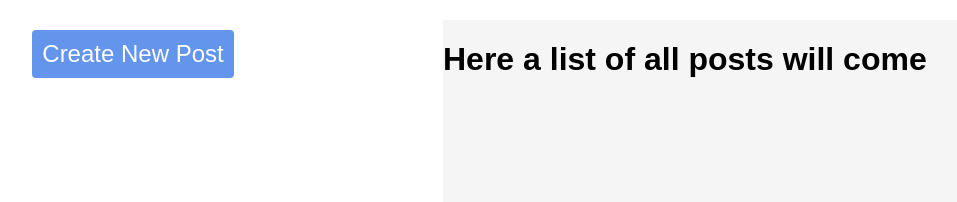
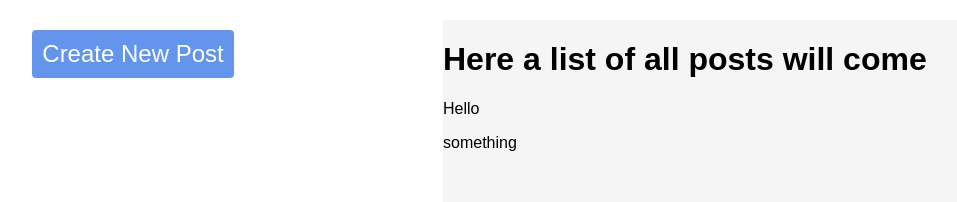
Before and after one commit to Ashu0039/post-editor, a React (Create React App) app: page / in a window 1280 px wide. Shown: the top 202 px of the page, without its empty margins (197-1154 px from the left). Built offline with nearby package versions, Linux system fonts and the light colour scheme.

Commit message:
Rendering a list of posts

```diff
--- a/src/App.js
+++ b/src/App.js
@@ -7,18 +7,101 @@ import PostList from './components/PostList/PostList';
 
 class App extends Component {
 
-  createNewPost(content) {
-    console.log("Create new post with content --> ", content);
+  constructor() {
+    super();
+
+    this.state = {
+      'posts' : [
+        {
+          '_id' : 1,
+          'title' : 'Hello',
+          'content' : 'wow'
+        },
+        {
+          '_id' : 2,
+          'title' : 'something',
+          'content' : 'sdfsf'
+        }
+      ]
+    };
+  }
+
+  createNewPost({title, content}) {
+    console.log("Create new post with content --> ", title, content);
+    let newPost = new Post({title, content});
+    console.log("Created new post --> ", newPost);
+    this.addNewPost(newPost);
+  }
+
+  addNewPost(newPost) {
+
+    if (newPost && newPost.id) {
+      let existingPosts = this.state.posts;
+
+      let afterAddingNewPost = [...existingPosts, newPost];
+
+      this.setState({
+        'posts' : afterAddingNewPost
+      });
+
+    }
+
   }
 
   render() {
     return (
       <div className="App">
-        <CreatePost createNewPost={this.createNewPost} />
-        <PostList />
+        <CreatePost createNewPost={this.createNewPost.bind(this)} />
+        <PostList posts={this.state.posts} />
       </div>
     );
   }
 }
 
+class Post {
+
+  constructor({title, content}) {
+
+    const newDate = new Date();
+
+    this._id = newDate / 1000 * 1000;
+
+    this.setContent(content);
+
+    this.setTitle(title);
+
+  }
+
+  get id () {
+    return this._id;
+  }
+
+  getContent() {
+    return this.content;
+  }
+
+  setContent(newContent) {
+
+    if (newContent && newContent.length) {
+      this.content = newContent;
+    }
+
+  }
+
+  getTitle() {
+    return this.title;
+  }
+
+  setTitle(newTitle) {
+
+    if (newTitle && newTitle.length) {
+      this.title = newTitle;
+    } else {
+      this.title = "Unnamed-" + this.id;
+    }
+
+  }
+
+}
+
 export default App;
--- a/src/components/CreatePost/CreatePost.js
+++ b/src/components/CreatePost/CreatePost.js
@@ -9,6 +9,9 @@ class CreatePost extends Component {
     this.state = {
       'editingMode' : false
     };
+
+    console.log("Received props --> ", this.props);
+
 
     this.editCommands = [
       {
@@ -98,9 +101,14 @@ class CreatePost extends Component {
 
   savePost() {
 
-    let htmlContent = document.querySelector("#editorContainer .editor").innerHTML;
+    let htmlContent = "<div>" + document.querySelector("#editorContainer .editor").innerHTML + "</div>";
 
-    this.props.createNewPost(htmlContent);
+    let newPost = {
+      'title' : 'New Post',
+      'content' : htmlContent
+    }
+
+    this.props.createNewPost(newPost);
 
   }
 
--- a/src/components/PostList/PostList.css
+++ b/src/components/PostList/PostList.css
@@ -1,4 +1,6 @@
 #postList {
     width: 50%;
     background: #f5f5f5;
+    height: 100%;
+    overflow-y: auto;
 }
--- a/src/components/PostList/PostList.js
+++ b/src/components/PostList/PostList.js
@@ -2,10 +2,26 @@ import React, { Component } from 'react';
 import './PostList.css';
 
 class PostList extends Component {
+
+
+  getAllPosts() {
+
+    return this.props.posts.map((post) => {
+
+      return <div key={post._id}><p>{ post.title }</p></div>;
+
+    });
+
+  }
+
   render() {
+
+    const allPosts = this.getAllPosts();
+
     return (
       <div id="postList">
         <h1>Here a list of all posts will come</h1>
+        { allPosts }
       </div>
     );
   }
```
